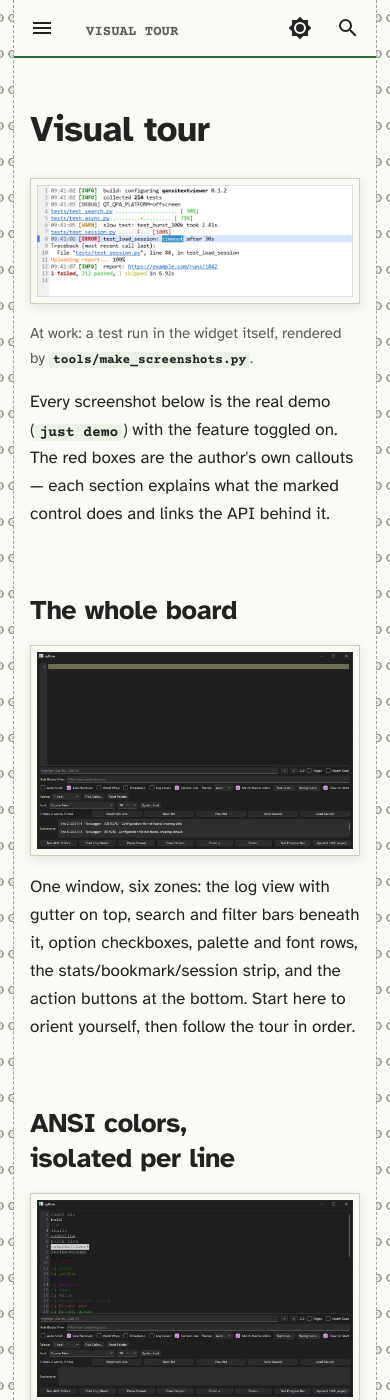
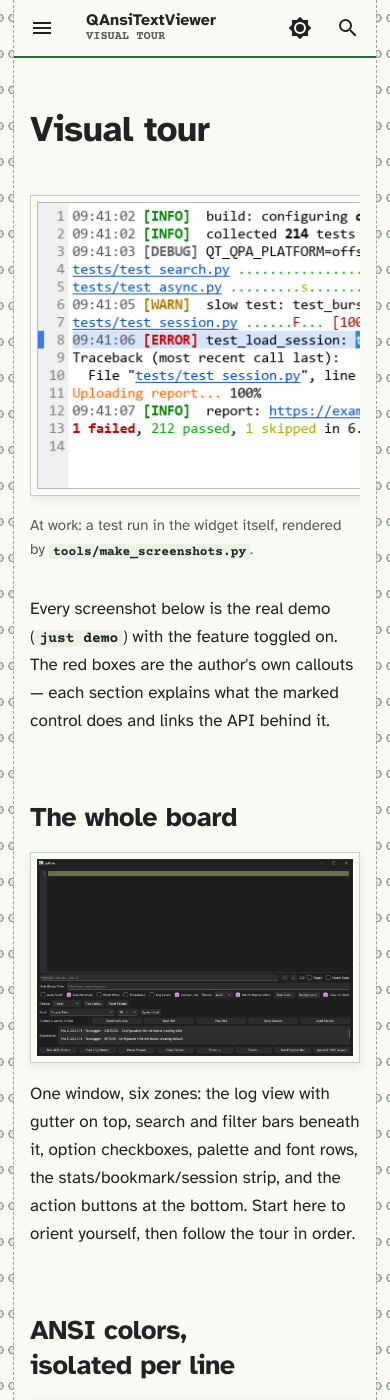
Before and after one commit to tanishq-kumar/QAnsiTextViewer, an MkDocs documentation site: the page built from docs/gallery.md, in a window 390 px wide and 1400 px high. Built offline with MkDocs 1.6.1 and Material for MkDocs 9.7.7, drawn with Linux system fonts in a browser that asks for light colours; comment, search, counter and statistics services are not loaded.

Commit message:
docs: keep nav and site name on every page and make the hero readable on phones

```diff
--- a/docs/stylesheets/listing.css
+++ b/docs/stylesheets/listing.css
@@ -906,7 +906,8 @@ body {
 }
 
 /* Running head never truncates a word: below 1220px the logo carries the
-   name and the head prints only the page; under 45em only the page name. */
+   name and the head prints the listing; on phones, where Material hides the
+   logo, the name returns with the page name stacked under it. */
 @media screen and (max-width: 76.234375em) {
   .gb-head__name {
     display: none;
@@ -914,13 +915,51 @@ body {
 }
 
 @media screen and (max-width: 44.984375em) {
+  .gb-head__title {
+    flex-direction: column;
+    justify-content: center;
+    align-items: flex-start;
+    gap: 0;
+    line-height: 1.2;
+  }
+
+  .gb-head__name {
+    display: block;
+    font-size: 0.8rem;
+  }
+
   .gb-head__listing {
     font-size: 0;
+    white-space: normal;
   }
 
   .gb-head__listing .gb-head__page {
-    font-size: 0.7rem;
+    font-size: 0.6rem;
   }
+}
+
+/* Phones: the hero keeps its native size and scrolls sideways instead of
+   shrinking to unreadable text. */
+@media screen and (max-width: 44.984375em) {
+  .md-typeset figure.gb-figure.gb-hero {
+    overflow-x: auto;
+  }
+
+  .md-typeset figure.gb-figure.gb-hero img {
+    width: 820px;
+    max-width: none;
+  }
+
+  .md-typeset figure.gb-figure.gb-hero figcaption {
+    position: sticky;
+    left: 0;
+    max-width: calc(100vw - 2 * var(--gb-rail) - 1.6rem);
+  }
+}
+
+/* Bands travel with code that scrolls sideways */
+.md-typeset pre > code {
+  background-attachment: local;
 }
 
 /* Both printouts share the row evenly */
```
Also changed, not shown: docs/changelog.md (+0 -5 lines), docs/gallery.md (+0 -5 lines), docs/troubleshooting.md (+0 -5 lines).
